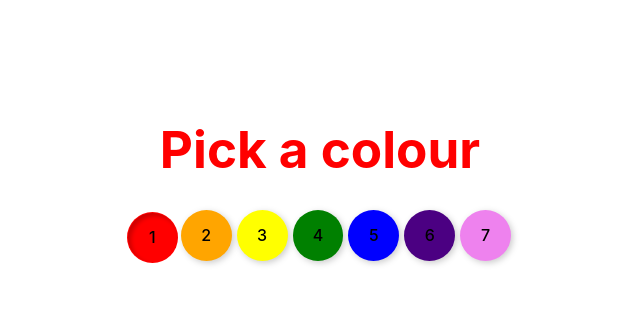
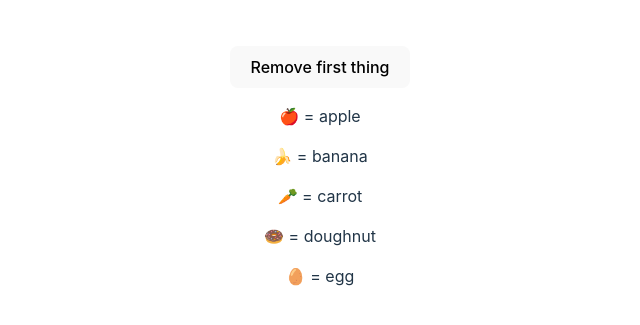
Before and after one commit to akashsoni01/svelte4_poc, a Svelte app in the folder my-svelte-project/: page / in a window 1280 px wide. Shown: the part 225-550 px from the top of the page, without its empty margins (320-960 px from the left). Built offline with nearby package versions, Linux system fonts and the light colour scheme.

Commit message:
keyed each block

```diff
--- a/my-svelte-project/src/App.svelte
+++ b/my-svelte-project/src/App.svelte
@@ -1,53 +1,21 @@
 <script>
-  const colors = [
-    "red",
-    "orange",
-    "yellow",
-    "green",
-    "blue",
-    "indigo",
-    "violet",
+  import Thing from "./Thing.svelte";
+
+  let things = [
+    { id: 1, name: "apple" },
+    { id: 2, name: "banana" },
+    { id: 3, name: "carrot" },
+    { id: 4, name: "doughnut" },
+    { id: 5, name: "egg" },
   ];
-  let selected = colors[0];
+
+  function handleClick() {
+    things = things.slice(1);
+  }
 </script>
 
-<h1 style="color: {selected}">Pick a colour</h1>
+<button on:click={handleClick}> Remove first thing </button>
 
-<div>
-  {#each colors as color, i}
-    <button
-      aria-current={selected === color}
-      aria-label={color}
-      style="background: {color}"
-      on:click={() => (selected = color)}>{i + 1}</button
-    >
-  {/each}
-</div>
-
-<style>
-  h1 {
-    transition: color 0.2s;
-  }
-
-  div {
-    display: grid;
-    grid-template-columns: repeat(7, 1fr);
-    grid-gap: 5px;
-    max-width: 400px;
-  }
-
-  button {
-    aspect-ratio: 1;
-    border-radius: 50%;
-    background: var(--color, #fff);
-    transform: translate(-2px, -2px);
-    filter: drop-shadow(2px 2px 3px rgba(0, 0, 0, 0.2));
-    transition: all 0.1s;
-  }
-
-  button[aria-current="true"] {
-    transform: none;
-    filter: none;
-    box-shadow: inset 3px 3px 4px rgba(0, 0, 0, 0.2);
-  }
-</style>
+{#each things as thing (thing.id)}
+  <Thing name={thing.name} />
+{/each}
--- /dev/null
+++ b/my-svelte-project/src/Thing.svelte
@@ -0,0 +1,18 @@
+<script>
+    const emojis = {
+        apple: "🍎",
+        banana: "🍌",
+        carrot: "🥕",
+        doughnut: "🍩",
+        egg: "🥚",
+    };
+
+    // the name is updated whenever the prop value changes...
+    export let name;
+
+    // ...but the "emoji" variable is fixed upon initialisation
+    // of the component because it uses `const` instead of `$:`
+    const emoji = emojis[name];
+</script>
+
+<p>{emoji} = {name}</p>
```
